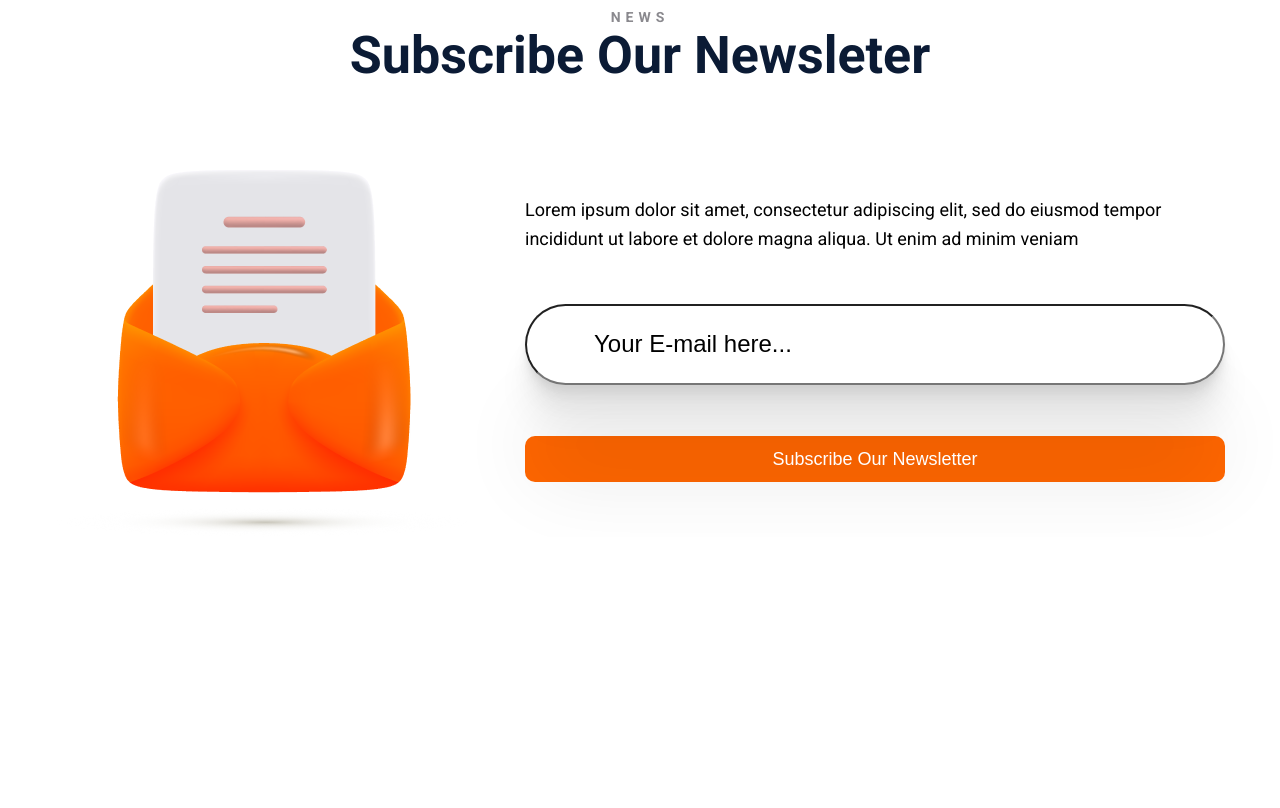
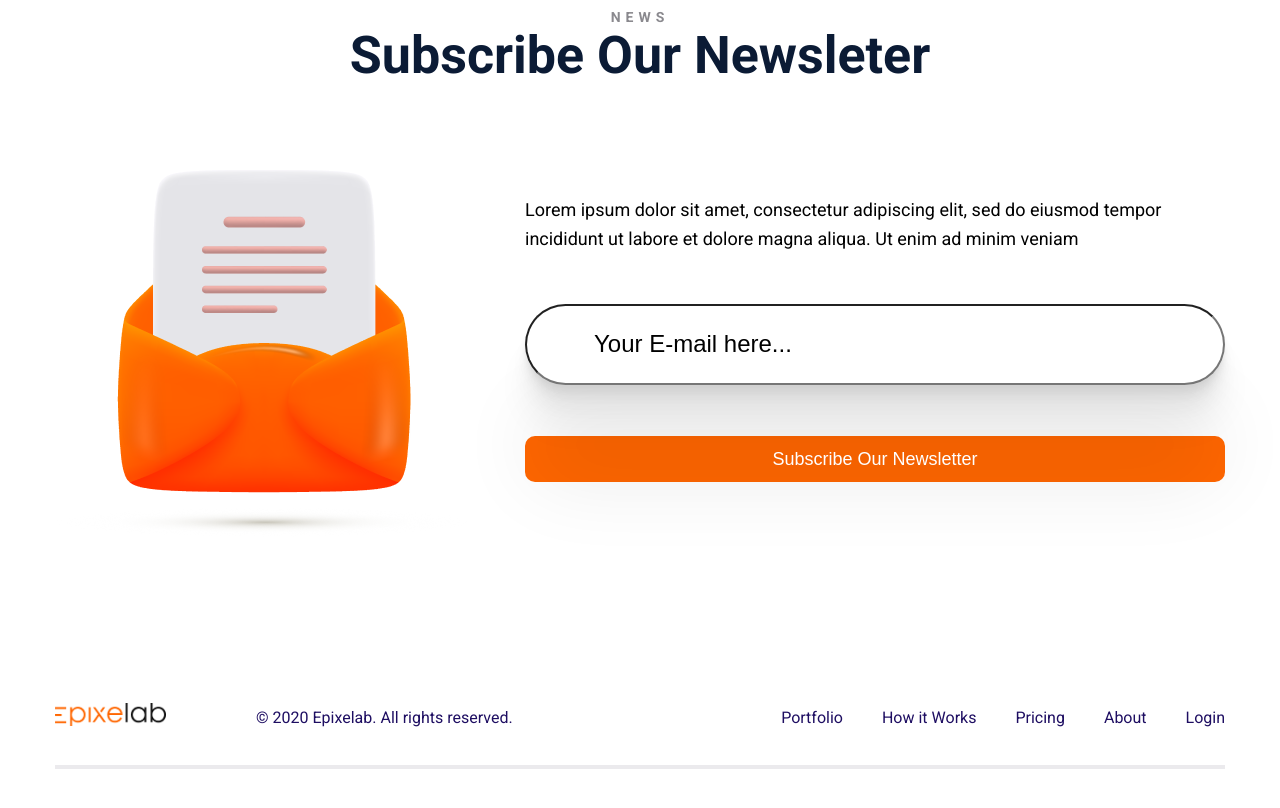
Before and after one commit to DevAnatoly/expilelab, a plain HTML site: page index.html in a window 1280 px wide. Shown: the part 2473-3281 px from the top of the page. Before the commit the page ends 3010 px from the top, so only its background shows below. Drawn offline with Linux system fonts and the light colour scheme.

Commit message:
added footer

```diff
--- a/css/style.css
+++ b/css/style.css
@@ -374,3 +374,47 @@ body{
 }
 
 /* section news ends */
+/* footer starts */
+
+.footer {
+    margin-top: 166px;
+    margin-bottom: 103px;
+}
+.footer__inner {
+    display: flex;
+    justify-content: space-between;
+    align-items: center;
+    gap: 0 90px;
+    font-family: "Roboto", sans-serif;
+    color: rgb(30, 14, 98);
+    font-size: 16px;
+    font-weight: 400;
+    line-height: 26px;
+    padding-bottom: 31px;
+    border-bottom: 4px solid #EBEAED;
+}
+.footer__logo {
+}
+.footer__logo-img {
+    max-width: 111px;
+    height: auto;
+}
+.copy {
+}
+.footer__menu {
+    flex-grow: 1;
+    display: flex;
+    justify-content: flex-end;
+    align-items: center;
+    gap: 0 39px;
+}
+.footer__menu-item {
+}
+.footer__menu-link{
+    transition: color 0.3s ease;
+}
+.footer__menu-link:hover {
+    color: #000;
+}
+
+/* footers ends */
--- a/index.html
+++ b/index.html
@@ -42,6 +42,7 @@
             </div>
         </div>
     </header>
+    <main class="main">
         <section class="service" aria-label="section service">
             <div class="container">
                 <div class="service__inner">
@@ -54,7 +55,8 @@
                             <img src="images/card_1.svg" alt="card images" class="service__card-img">
                             <h3 class="service__card-title">Graphic Design</h3>
                             <p class="service__card-text">
-                            Lorem ipsum dolor sit amet, consectetur adipiscing elit. Quisque dui mi, bibendum eu erat id, ultricies semper metus. Nunc dapibus laoreet dolor nec imperdiet.
+                                Lorem ipsum dolor sit amet, consectetur adipiscing elit. Quisque dui mi, bibendum eu erat
+                                id, ultricies semper metus. Nunc dapibus laoreet dolor nec imperdiet.
                             </p>
                             <a href="#" class="service__card-link" target="_blank">Learn More</a>
                         </div>
@@ -62,7 +64,8 @@
                             <img src="images/card_2.svg" alt="card images" class="service__card-img">
                             <h3 class="service__card-title">Video Editing</h3>
                             <p class="service__card-text">
-                            Lorem ipsum dolor sit amet, consectetur adipiscing elit. Quisque dui mi, bibendum eu erat id, ultricies semper metus. Nunc dapibus laoreet dolor nec imperdiet.
+                                Lorem ipsum dolor sit amet, consectetur adipiscing elit. Quisque dui mi, bibendum eu erat
+                                id, ultricies semper metus. Nunc dapibus laoreet dolor nec imperdiet.
                             </p>
                             <a href="#" class="service__card-link" target="_blank">Learn More</a>
                         </div>
@@ -70,7 +73,8 @@
                             <img src="images/card_3.svg" alt="card images" class="service__card-img">
                             <h3 class="service__card-title">Digital Marketing</h3>
                             <p class="service__card-text">
-                            Lorem ipsum dolor sit amet, consectetur adipiscing elit. Quisque dui mi, bibendum eu erat id, ultricies semper metus. Nunc dapibus laoreet dolor nec imperdiet.
+                                Lorem ipsum dolor sit amet, consectetur adipiscing elit. Quisque dui mi, bibendum eu erat
+                                id, ultricies semper metus. Nunc dapibus laoreet dolor nec imperdiet.
                             </p>
                             <a href="#" class="service__card-link" target="_blank">Learn More</a>
                         </div>
@@ -93,7 +97,8 @@
                                     Rayhan Curran
                                 </dt>
                                 <dd class="testimonials__item-text">
-                                Get a fully retina ready site when you build with Startup Framework. Websites look sharper and more gorgeous on devices with retina display support
+                                    Get a fully retina ready site when you build with Startup Framework. Websites look
+                                    sharper and more gorgeous on devices with retina display support
                                 </dd>
                             </dl>
                         </div>
@@ -104,7 +109,8 @@
                                     Kayley Frame
                                 </dt>
                                 <dd class="testimonials__item-text">
-                                As a business targeting high net worth individuals, we were looking for a slick, cool and mini-malistic design for our website
+                                    As a business targeting high net worth individuals, we were looking for a slick, cool
+                                    and mini-malistic design for our website
                                 </dd>
                             </dl>
                         </div>
@@ -229,7 +235,8 @@
                         <img src="images/envelope.png" alt="envelope" class="news__content-img">
                         <div class="news__content-descr">
                             <p class="news__content-text">
-                            Lorem ipsum dolor sit amet, consectetur adipiscing elit, sed do eiusmod tempor incididunt ut labore et dolore magna aliqua. Ut enim ad minim veniam
+                                Lorem ipsum dolor sit amet, consectetur adipiscing elit, sed do eiusmod tempor incididunt ut
+                                labore et dolore magna aliqua. Ut enim ad minim veniam
                             </p>
                             <form action="#" class="news__content-form">
                                 <input class="news__content-input" type="email" placeholder="Your E-mail here...">
@@ -243,5 +250,35 @@
                 </div>
             </div>
         </section>
+    </main>
+    <footer class="footer">
+        <div class="container">
+            <div class="footer__inner">
+                <a href="#" class="footer__logo">
+                    <img src="images/logo.png" alt="logo" class="footer__logo-img">
+                </a>
+                <p class="copy">
+                    © 2020 Epixelab. All rights reserved.
+                </p>
+                <ul class="footer__menu">
+                    <li class="footer__menu-item">
+                        <a href="#" class="footer__menu-link">Portfolio</a>
+                    </li>
+                    <li class="footer__menu-item">
+                        <a href="#" class="footer__menu-link">How it Works</a>
+                    </li>
+                    <li class="footer__menu-item">
+                        <a href="#" class="footer__menu-link">Pricing</a>
+                    </li>
+                    <li class="footer__menu-item">
+                        <a href="#" class="footer__menu-link">About</a>
+                    </li>
+                    <li class="footer__menu-item">
+                        <a href="#" class="footer__menu-link">Login</a>
+                    </li>
+                </ul>
+            </div>
+        </div>
+    </footer>
 </body>
 </html>
```
Lines whose indentation alone changed are shown as unchanged.
